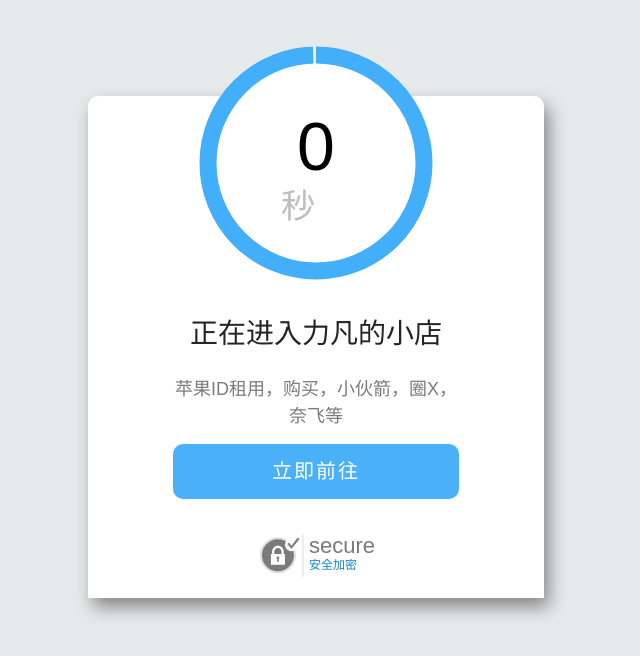
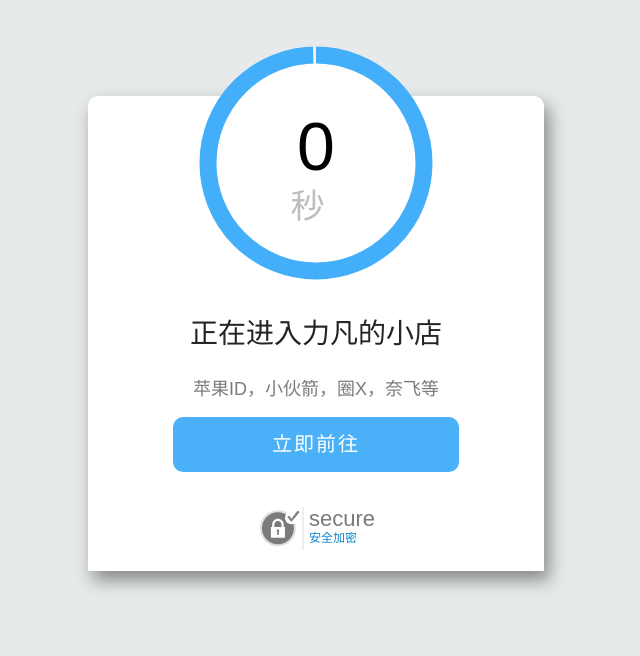
Before and after one commit to jiesuotk/Shadowrocket-ID, a plain HTML site: page index.html in a window 1280 px wide. Shown: the whole page, without its empty margins (324-964 px from the left). Drawn offline with Linux system fonts and the light colour scheme.

Commit message:
Update index.html

```diff
--- a/index.html
+++ b/index.html
@@ -108,13 +108,13 @@ body {
 	<svg class="alert-circle" width="234" height="234">
 		<circle cx="117" cy="117" r="108" fill="#FFF" stroke="#43AEFA" stroke-width="17"></circle>
 		<circle id="js-sec-circle" class="alert-sec-circle" cx="117" cy="117" r="108" fill="transparent" stroke="#F4F1F1" stroke-width="18" transform="rotate(-90 117 117)"></circle>
-		<text class="alert-sec-unit" x="82" y="172" fill="#BDBDBD">秒</text>
+		<text class="alert-sec-unit" x="82" y="172" fill="#BDBDBD">&nbsp;秒</text>
 	</svg>
 	<div id="js-sec-text" class="alert-sec-text"></div>
 	<div class="alert-body">
 		<div id="js-alert-head" class="alert-head"></div>
 		<div class="alert-concent">
-			<p>苹果ID租用，购买，小伙箭，圈X，奈飞等</p>
+			<p>苹果ID，小伙箭，圈X，奈飞等</p>
 		</div>
 		<a id="js-alert-btn" class="alert-btn" href="http://idhao.ml/">立即前往</a>
 	</div>
```
